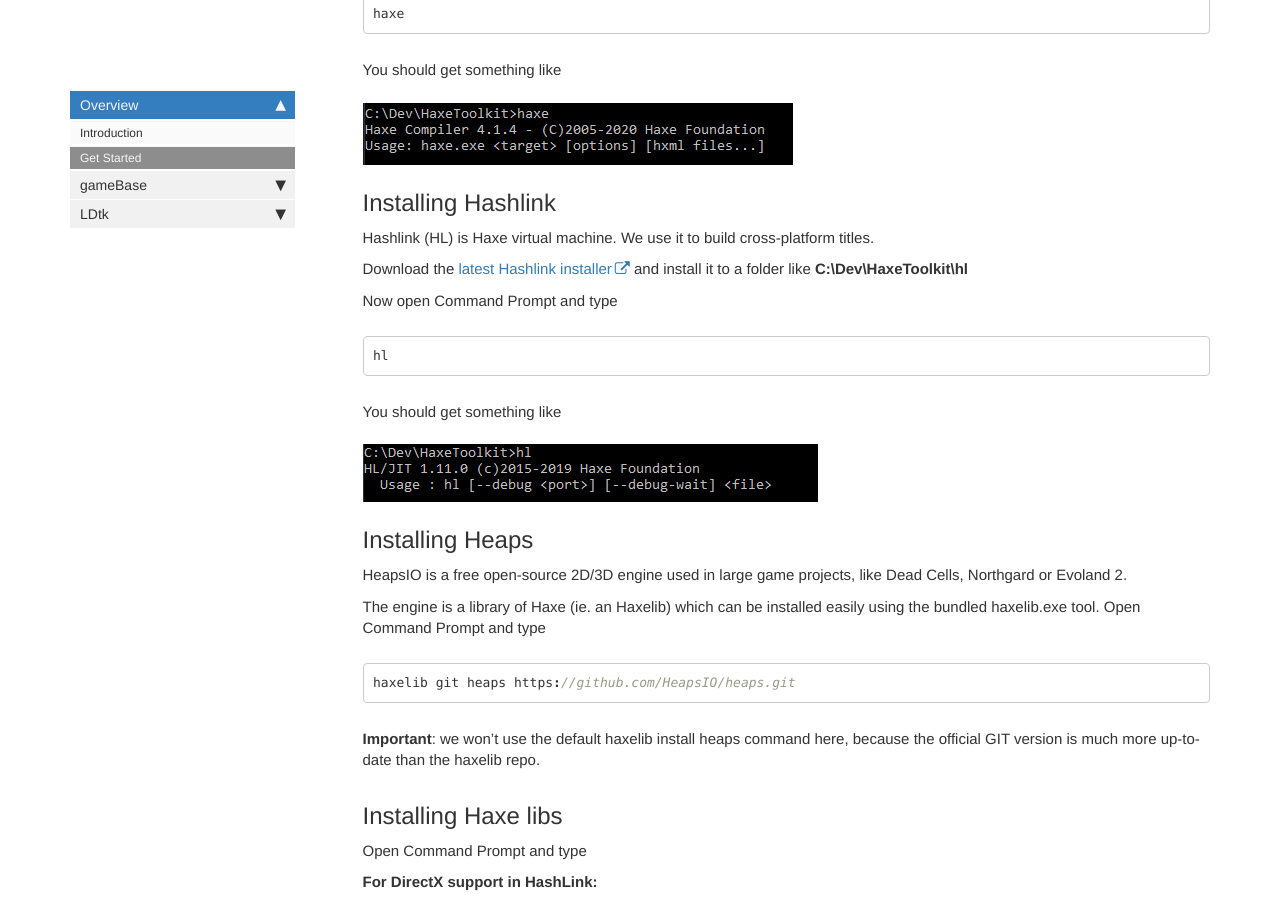
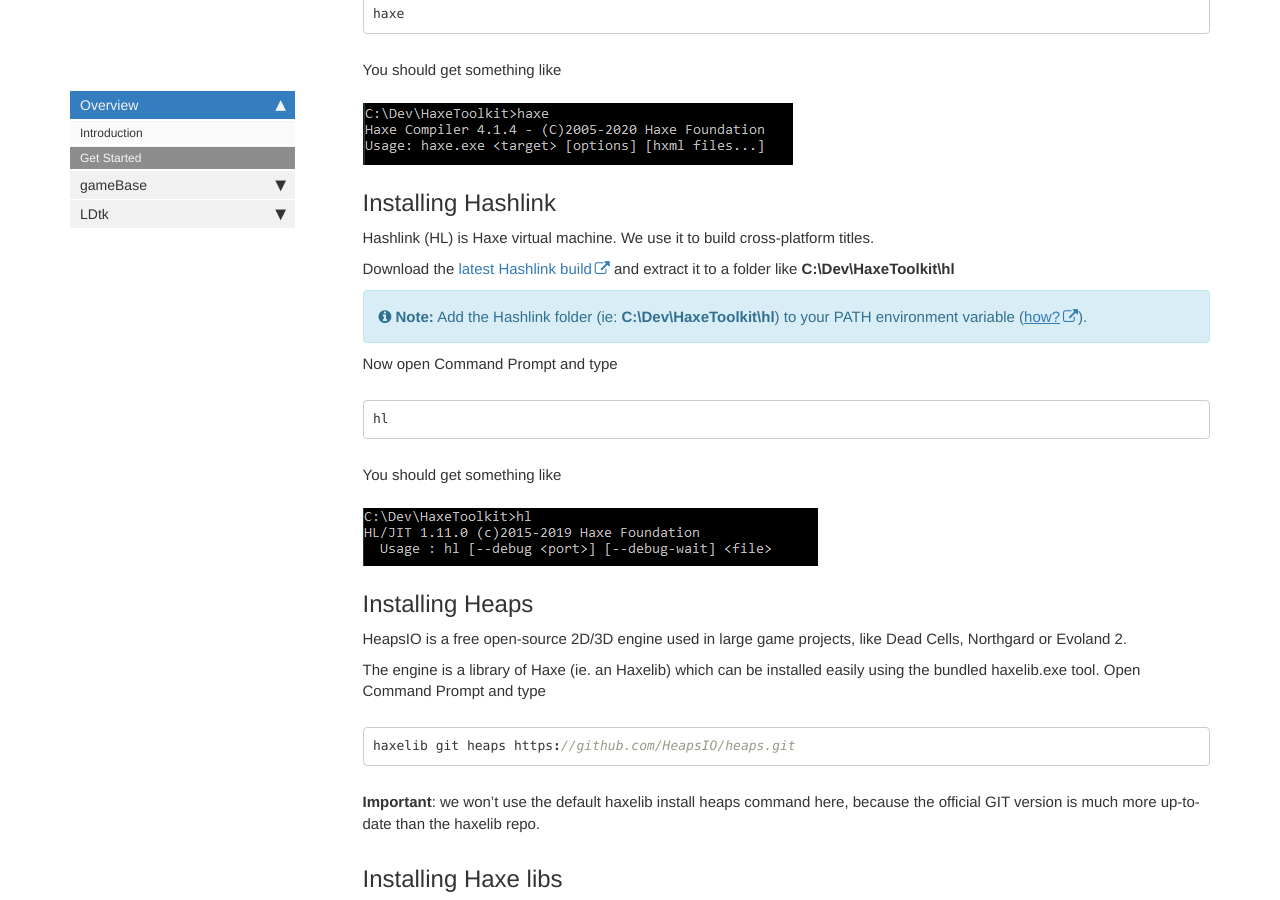
Before and after one commit to di-effe/di-effe.github.io, a Jekyll site: the page built from pages/mydoc/overview_get_started.md, in a window 1280 px wide and 900 px high, scrolled down 959 px. Built offline with Jekyll 4.4.1, drawn with Linux system fonts in a browser that asks for light colours; comment, search, counter and statistics services are not loaded.

Commit message:
Fix HL doc

```diff
--- a/_config.yml
+++ b/_config.yml
@@ -107,8 +107,8 @@
 # the description is used in the feed.xml file
 
 # needed for sitemap.xml file only
-# url: http://idratherbewriting.com
-# baseurl: /documentation-theme-jekyll
+url: https://di-effe.github.io/
+baseurl: /
 
 
 github: [metadata]
--- a/pages/mydoc/overview_get_started.md
+++ b/pages/mydoc/overview_get_started.md
@@ -43,7 +43,11 @@
 ## Installing Hashlink
 Hashlink (HL) is Haxe virtual machine. We use it to build cross-platform titles.
 
-Download the [latest Hashlink installer](https://haxe.org/download/) and install it to a folder like **C:\Dev\HaxeToolkit\hl**
+Download the [latest Hashlink build](https://github.com/HaxeFoundation/hashlink/releases) and extract it to a folder like **C:\Dev\HaxeToolkit\hl**
+
+
+{% include note.html content="Add the Hashlink folder (ie: **C:\Dev\HaxeToolkit\hl**)  to your PATH environment variable ([how?](https://www.google.com/search?q=adding+path+in+windows))." %}
+
 
 Now open Command Prompt and type
 
```
